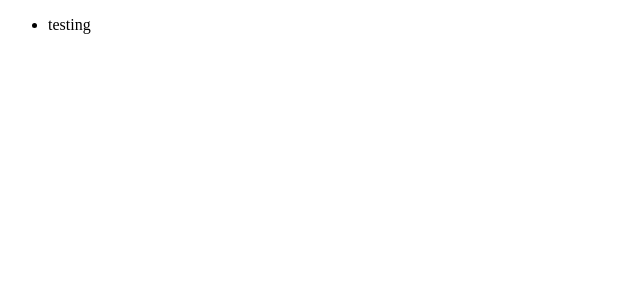
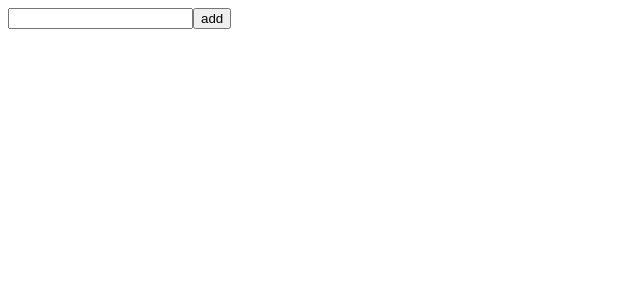
Before and after one commit to mykola-lp/fs-typescript, a React (Vite) app in the folder typed-notes/: page / in a window 1280 px wide. Shown: the top 300 px of the page, without its empty margins (0-640 px from the left). Built offline with nearby package versions, Linux system fonts and the light colour scheme.

Commit message:
add a form that makes it possible to create new notes

```diff
--- a/typed-notes/src/App.tsx
+++ b/typed-notes/src/App.tsx
@@ -14,11 +14,14 @@ const App = () => {
 
   return (
     <div>
-      <ul>
-        {notes.map(note =>
-          <li key={note.id}>{note.content}</li>
-        )}
-      </ul>
+      <form>
+        <input
+          value={newNote}
+          onChange={(event) => setNewNote(event.target.value)}
+        />
+
+        <button type='submit'>add</button>
+      </form>
     </div>
   )
 }
```
